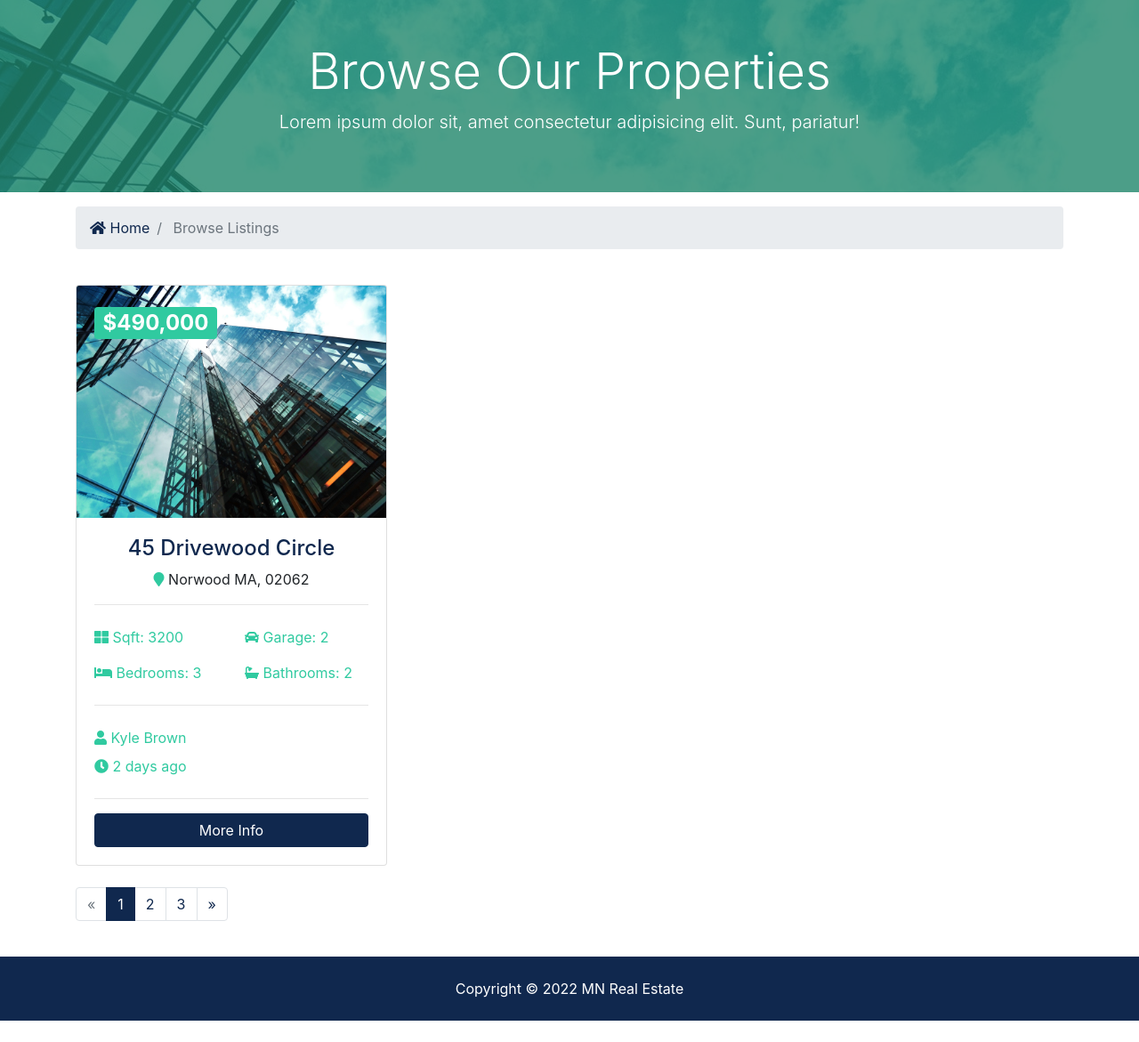
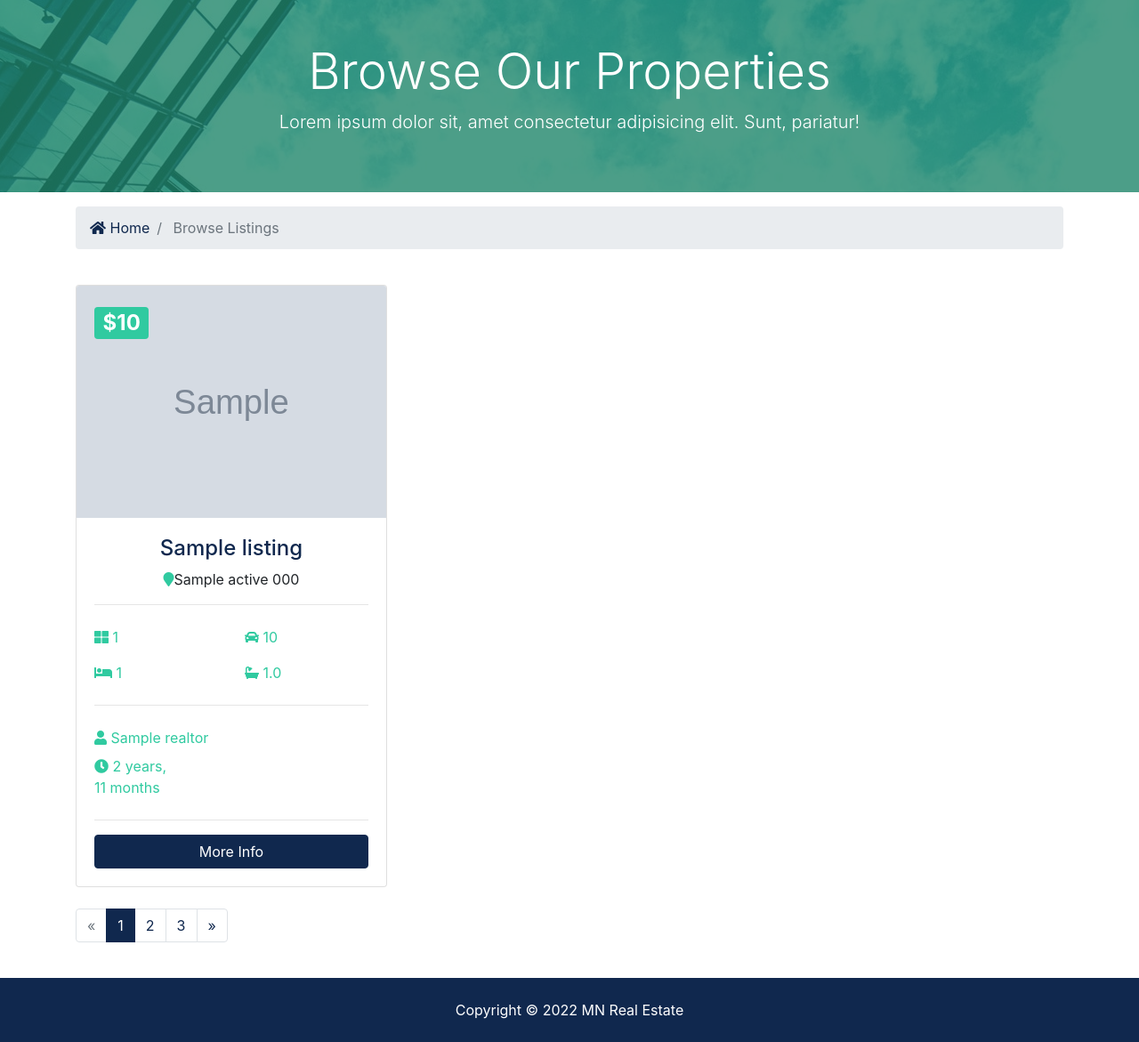
Before and after one commit to Mustafanaji0413/real-estate, a Django app: page /listings/ in a window 1280 px wide. Shown: the part 128-1299 px from the top of the page at 89% size. Before the commit the page ends 1275 px from the top, so only its background shows below. Run offline with Django 3.2, Linux system fonts and the light colour scheme; tables that the repository leaves empty hold one stand-in row (values such as "Sample post"); grey boxes marked "Sample" are stand-in pictures; some libraries are stand-ins or nearby versions.

Commit message:
Add dynamic data to each listing

```diff
--- a/realestate/settings.py
+++ b/realestate/settings.py
@@ -47,6 +47,7 @@ INSTALLED_APPS = [
     'django.contrib.staticfiles',
     'cloudinary',
     'pages',
+    'django.contrib.humanize'
 
 ]
 
--- a/templates/listings/listings.html
+++ b/templates/listings/listings.html
@@ -1,4 +1,6 @@
 {% extends 'base.html' %}
+
+{% load humanize %}
 
 {% block content%}
 <section id="showcase-inner" class="py-5 text-white">
@@ -37,39 +39,39 @@
           {% for listing in listings %}
           <div class="col-md-6 col-lg-4 mb-4">
             <div class="card listing-preview">
-              <img class="card-img-top" src="media/building.jpg" alt="">
+              <img class="card-img-top" src="{{ listing.photo_main.url }}" alt="">
               <div class="card-img-overlay">
                 <h2>
-                  <span class="badge badge-secondary text-white">$490,000</span>
+                  <span class="badge badge-secondary text-white">${{ listing.price | intcomma }}</span>
                 </h2>
               </div>
               <div class="card-body">
                 <div class="listing-heading text-center">
-                  <h4 class="text-primary">45 Drivewood Circle</h4>
+                  <h4 class="text-primary">{{ listing.title }}</h4>
                   <p>
-                    <i class="fas fa-map-marker text-secondary"></i> Norwood MA, 02062</p>
+                    <i class="fas fa-map-marker text-secondary"></i>{{listing.city}} {{listing.state}} {{listing.zipcode}}</p>
                 </div>
                 <hr>
                 <div class="row py-2 text-secondary">
                   <div class="col-6">
-                    <i class="fas fa-th-large"></i> Sqft: 3200</div>
+                    <i class="fas fa-th-large"></i> {{listing.sqft}}</div>
                   <div class="col-6">
-                    <i class="fas fa-car"></i> Garage: 2</div>
+                    <i class="fas fa-car"></i> {{listing.garage}}</div>
                 </div>
                 <div class="row py-2 text-secondary">
                   <div class="col-6">
-                    <i class="fas fa-bed"></i> Bedrooms: 3</div>
+                    <i class="fas fa-bed"></i> {{listing.bedrooms}}</div>
                   <div class="col-6">
-                    <i class="fas fa-bath"></i> Bathrooms: 2</div>
+                    <i class="fas fa-bath"></i> {{listing.bathrooms}}</div>
                 </div>
                 <hr>
                 <div class="row py-2 text-secondary">
                   <div class="col-12">
-                    <i class="fas fa-user"></i> Kyle Brown</div>
+                    <i class="fas fa-user"></i> {{listing.realtor}}</div>
                 </div>
                 <div class="row text-secondary pb-2">
                   <div class="col-6">
-                    <i class="fas fa-clock"></i> 2 days ago</div>
+                    <i class="fas fa-clock"></i> {{listing.list_date | timesince}}</div>
                 </div>
                 <hr>
                 <a href="listing.html" class="btn btn-primary btn-block">More Info</a>
```
